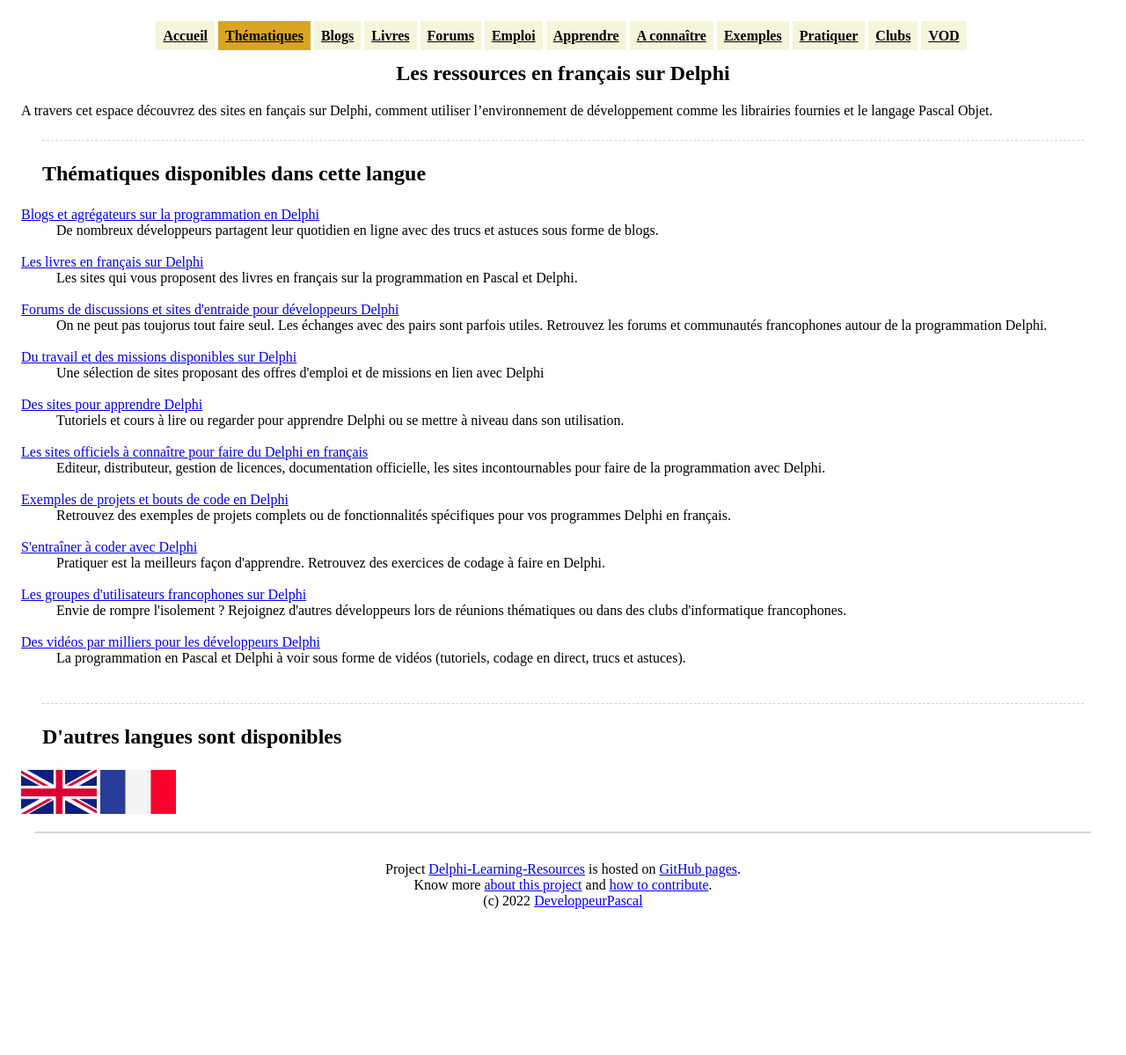
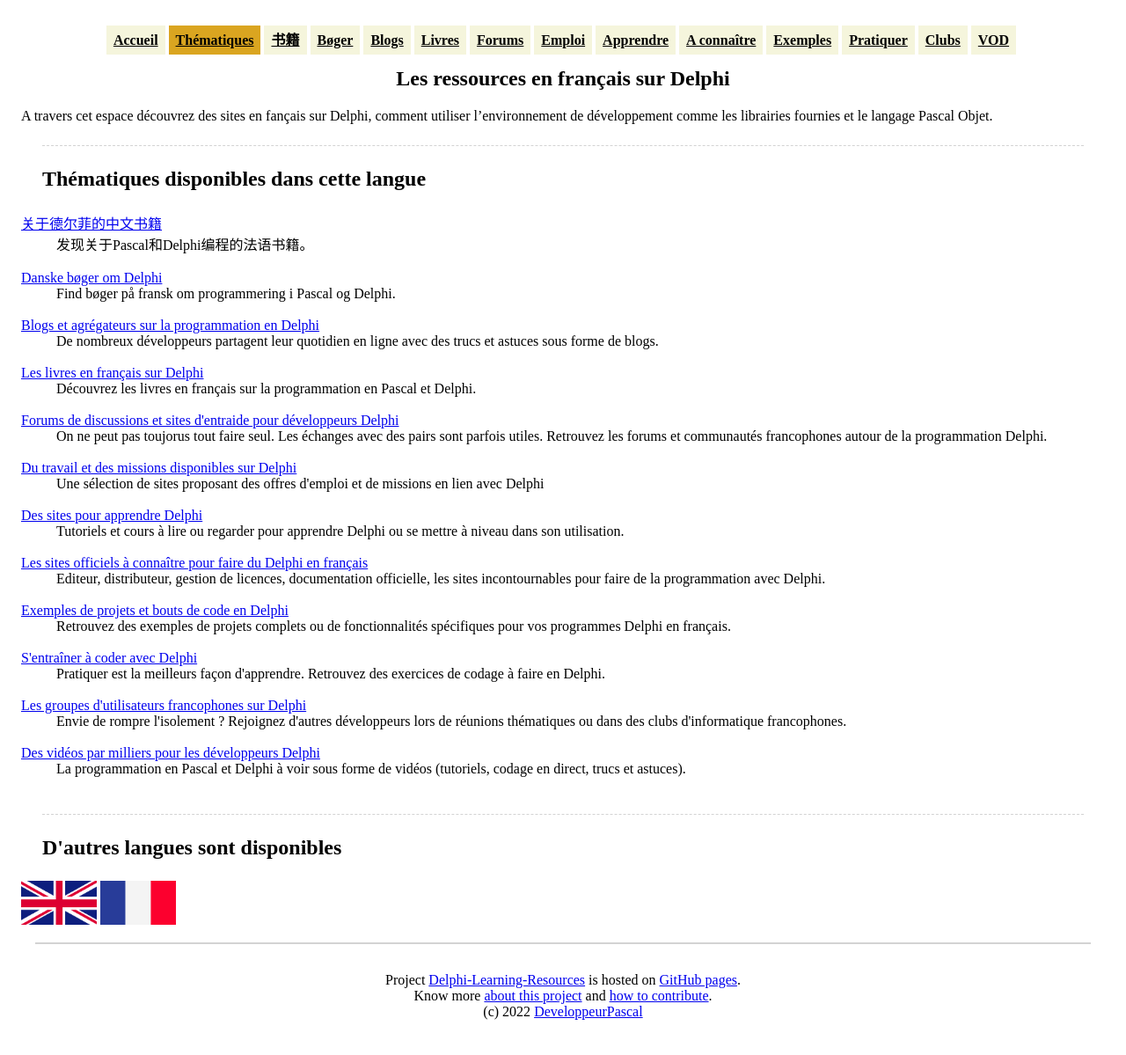
Before and after one commit to DeveloppeurPascal/Delphi-Learning-Resources, a Jekyll site: the page built from _data_languages/fr.md, in a window 1280 px wide. Shown: the whole page at 88% size. Built offline with Jekyll 4.4.1, drawn with Linux system fonts in a browser that asks for light colours; before the commit the page ends 1073 px from its top, so only the background shows below that.

Commit message:
added and edited "books" topic for CN/DE/FR/DK/EN/JP

```diff
--- /dev/null
+++ b/_data_topics/cn-books.md
@@ -0,0 +1,8 @@
+---
+lang: fr
+family: books
+topic_name: 书籍
+title: 关于德尔菲的中文书籍
+summary: 发现关于Pascal和Delphi编程的法语书籍。
+---
+在这些网站上，你可以找到可用你的语言来学习Delphi编程和提高技能的书籍信息。
--- /dev/null
+++ b/_data_topics/dk-books.md
@@ -0,0 +1,8 @@
+---
+lang: fr
+family: books
+topic_name: Bøger
+title: Danske bøger om Delphi
+summary: Find bøger på fransk om programmering i Pascal og Delphi.
+---
+På disse sider kan du finde oplysninger om bøger på dit sprog, der er tilgængelige for at lære Delphi-programmering og forbedre dine færdigheder.
--- a/_data_topics/fr-books.md
+++ b/_data_topics/fr-books.md
@@ -3,6 +3,6 @@
 family: books
 topic_name: Livres
 title: Les livres en français sur Delphi
-summary: Les sites qui vous proposent des livres en français sur la programmation en Pascal et Delphi.
+summary: Découvrez les livres en français sur la programmation en Pascal et Delphi.
 ---
-Les sites qui vous proposent des livres en français sur la programmation en Pascal et Delphi.
+Sur ces sites vous trouverez des informations sur les livres disponibles dans votre langue pour apprendre la programmation en Delphi et se perfectionner.
```
Also changed, not shown: _data_topics/de-books.md (added, +8 -0 lines), _data_topics/en-books.md (+3 -3 lines), _data_topics/jp-books.md (added, +8 -0 lines).
